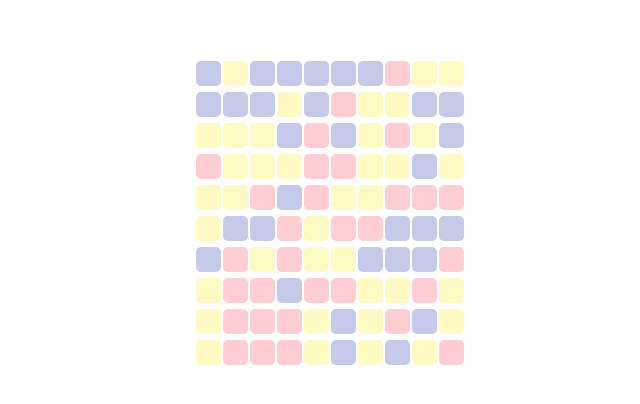
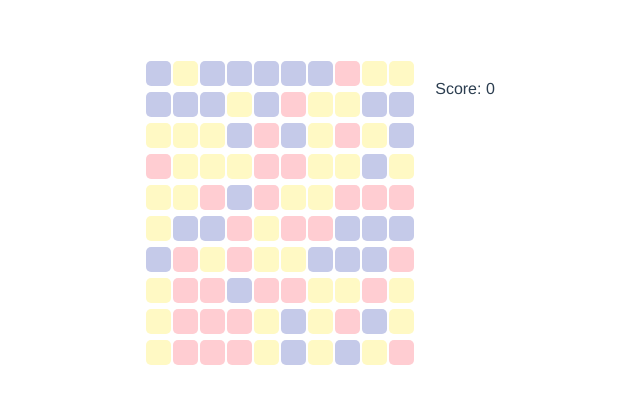
Before and after one commit to lunzhang/vue-brick-pop, a Vue app: page / in a window 1280 px wide. Shown: the top 404 px of the page, without its empty margins (310-950 px from the left). Built offline with nearby package versions, Linux system fonts and the light colour scheme.

Commit message:
[feature] score gui

```diff
--- a/src/App.vue
+++ b/src/App.vue
@@ -1,8 +1,14 @@
 <template>
   <div id="app">
-    <div v-for="(row, rowNum) in board">
-      <div v-for="(brick, colNum) in row" v-on:click="pop(rowNum, colNum)"
-      class="brick" v-bind:style="{ backgroundColor: brick.color}"/>
+    <div id="board">
+      <div v-for="(row, rowNum) in board">
+          <div v-for="(brick, colNum) in row" v-on:click="pop(rowNum, colNum)" class="brick"
+          v-bind:style="{ backgroundColor: brick.color}">
+          </div>
+      </div>
+    </div>
+    <div id="options">
+      Score: <span>{{ score }}</span>
     </div>
   </div>
 </template>
@@ -134,9 +140,10 @@
     font-family: 'Avenir', Helvetica, Arial, sans-serif;
     -webkit-font-smoothing: antialiased;
     -moz-osx-font-smoothing: grayscale;
-    text-align: center;
     color: #2c3e50;
     margin-top: 60px;
+    display: flex;
+    justify-content: center;
   }
 
   #app .brick {
@@ -146,4 +153,13 @@
     margin: 1px;
     border-radius: 5px;
   }
+
+  #board {
+    display: inline-block;
+  }
+
+  #options {
+    display: inline-block;
+    padding: 20px;
+  }
 </style>
```
